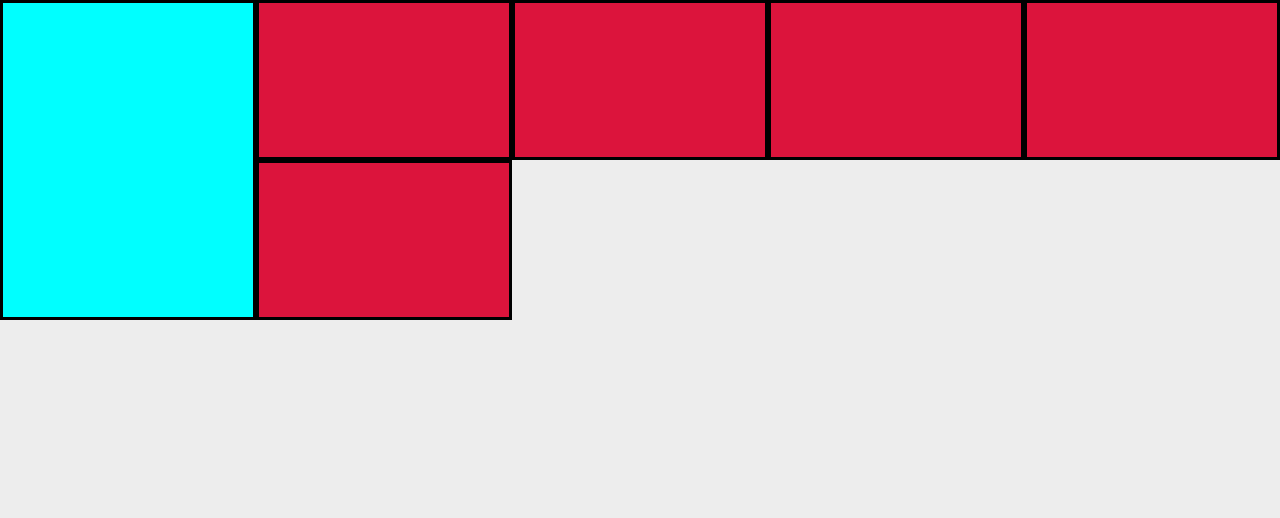
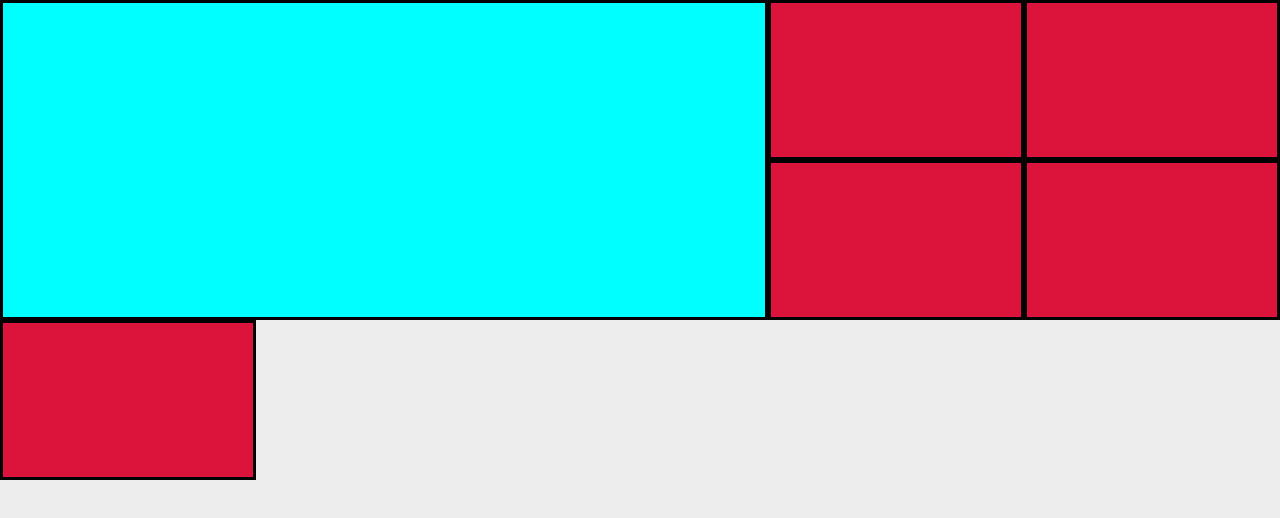
Before and after one commit to Abhigyankrsingh/Gojo, a plain HTML site: page index.html in a window 1280 px wide. Drawn offline with Linux system fonts and the light colour scheme.

Commit message:
Code_Updated

```diff
--- a/styles.css
+++ b/styles.css
@@ -41,4 +41,6 @@ html, body {
     background-color: aqua;
     grid-row-start: 1;
     grid-row-end: 3;
+    grid-column-start: 1;
+    grid-column-end: 4;
 }
```
